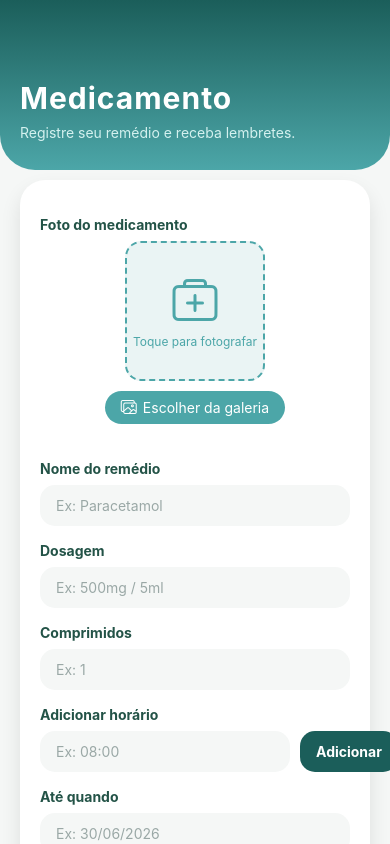
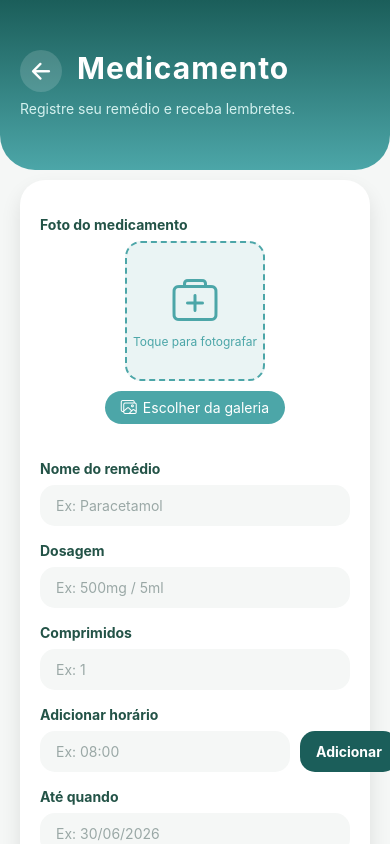
Before and after one commit to Henriluiz/SaudePlus, a React Native app: screen /Remedio in a window 390 px wide. Built offline with nearby package versions, Linux system fonts and the light colour scheme; what expo-notifications would draw is missing.

Commit message:
Tela valendo nota concluida, Remédio

```diff
--- a/package.json
+++ b/package.json
@@ -17,6 +17,7 @@
     "axios": "^1.15.0",
     "events": "^3.3.0",
     "expo": "~54.0.33",
+    "expo-av": "~16.0.8",
     "expo-image-picker": "~17.0.10",
     "expo-linear-gradient": "~15.0.8",
     "expo-notifications": "~0.32.17",
--- a/src/page/remedio/index.js
+++ b/src/page/remedio/index.js
@@ -6,6 +6,7 @@ import * as ImagePicker from 'expo-image-picker';
 import { Ionicons } from '@expo/vector-icons';
 import { LinearGradient } from 'expo-linear-gradient';
 import { useNavigation } from '@react-navigation/native';
+import { Audio } from 'expo-av';
 import styles from './styles';
 
 Notifications.setNotificationHandler({
@@ -30,7 +31,9 @@ export default function Remedio() {
   const [horarios, setHorarios] = useState([]);
   const [ateQuando, setAteQuando] = useState('');
   const [fotoMedicamento, setFotoMedicamento] = useState(null);
-  const [modalConfirmacao, setModalConfirmacao] = useState(false); // modal de confirmação
+
+  const [modalConfirmacao, setModalConfirmacao] = useState(false);
+  const [modalSucesso, setModalSucesso] = useState(false);
 
   useEffect(() => {
     async function loadMedications() {
@@ -302,6 +305,26 @@ export default function Remedio() {
     setModalConfirmacao(true);
   }
 
+  async function playSuccessSound() {
+    try {
+      const { sound } = await Audio.Sound.createAsync(
+        require('../../../assets/vitory.mp3') // caminho do som
+      );
+
+      await sound.playAsync();
+
+      // libera memória após tocar
+      sound.setOnPlaybackStatusUpdate((status) => {
+        if (status.didJustFinish) {
+          sound.unloadAsync();
+        }
+      });
+
+    } catch (error) {
+      console.log('Erro ao tocar som:', error);
+    }
+  }
+
   // ─── Chamada ao confirmar no modal ───────────────────────────────────────────
   async function handleConfirmarRegistro() {
     setModalConfirmacao(false);
@@ -335,7 +358,13 @@ export default function Remedio() {
       await AsyncStorage.setItem(MEDICATION_KEY, JSON.stringify(newList));
       setMedicationList(newList);
       handleSelectMedication(-1);
-      Alert.alert('Sucesso', selectedIndex >= 0 ? 'Remédio atualizado!' : 'Remédio registrado com sucesso!');
+
+      // Configuração relacionada com o modal de sucesso
+      await playSuccessSound();
+      setModalSucesso(true);
+      await new Promise(resolve => setTimeout(resolve, 10000));
+      setModalSucesso(false);
+
     } catch (error) {
       console.log('Erro ao salvar remédio:', error);
       Alert.alert('Erro', 'Não foi possível registrar o remédio.');
@@ -422,8 +451,20 @@ export default function Remedio() {
   return (
     <ScrollView style={styles.container} contentContainerStyle={styles.content}>
       <LinearGradient colors={['#1B5E5A', '#4CA6A8']} style={styles.header}>
-        <Text style={styles.title}>Medicamento</Text>
-        <Text style={styles.subtitle}>Registre seu remédio e receba lembretes.</Text>
+        <View style={styles.headerView}>
+          {/* Botão voltar */}
+          <Pressable
+            style={styles.backButton}
+            onPress={() => navigation.goBack()}
+          >
+            <Ionicons name="arrow-back" size={26} color="#fff" />
+          </Pressable>
+
+          <Text style={styles.title}>Medicamento</Text>
+        </View>
+        <View>
+          <Text style={styles.subtitle}>Registre seu remédio e receba lembretes.</Text>
+        </View>
       </LinearGradient>
 
       <View style={styles.formCard}>
@@ -666,6 +707,28 @@ export default function Remedio() {
         </View>
       </Modal>
       {/* ── FIM MODAL ── */}
+      {/* ── MODAL DE SUCESSO ── */}
+      <Modal
+        visible={modalSucesso}
+        transparent
+        animationType="fade"
+        onRequestClose={() => setModalSucesso(false)}
+      >
+        <View style={styles.successOverlay}>
+          <View style={styles.successContainer}>
+
+            {/* Ícone */}
+            <View style={styles.successIconContainer}>
+              <Ionicons
+                name="checkmark-circle"
+                size={300}
+                color="#22C55E"
+              />
+            </View>
+
+          </View>
+        </View>
+      </Modal>
 
     </ScrollView>
   );
--- a/src/page/remedio/styles.js
+++ b/src/page/remedio/styles.js
@@ -12,11 +12,28 @@ export default StyleSheet.create({
 
   header: {
     height: 170,
-    justifyContent: 'center',
     paddingTop: 50,
     paddingHorizontal: 20,
     borderBottomLeftRadius: 35,
     borderBottomRightRadius: 35,
+  },
+
+  headerView: {
+    flexDirection: "row",
+    gap: 15,
+  },
+
+  backButton: {
+    // position: 'absolute',
+    // top: 55,
+    // left: 20,
+    // zIndex: 10,
+    width: 42,
+    height: 42,
+    borderRadius: 21,
+    backgroundColor: 'rgba(255,255,255,0.15)',
+    justifyContent: 'center',
+    alignItems: 'center',
   },
 
   title: {
@@ -536,4 +553,25 @@ export default StyleSheet.create({
     color: '#1B5E5A',
     fontWeight: '700',
   },
+
+  successOverlay: {
+    flex: 1,
+    backgroundColor: 'rgba(0,0,0,0.55)',
+    justifyContent: 'center',
+    alignItems: 'center',
+    paddingHorizontal: 24,
+  },
+
+  successContainer: {
+    width: '100%',
+    maxWidth: 340,
+    paddingVertical: 36,
+    paddingHorizontal: 24,
+    alignItems: 'center',
+  },
+
+  successIconContainer: {
+    marginBottom: 20,
+  },
+
 });
```
Also changed, not shown: 2 other files (tests, documents, lock files or other folders).
